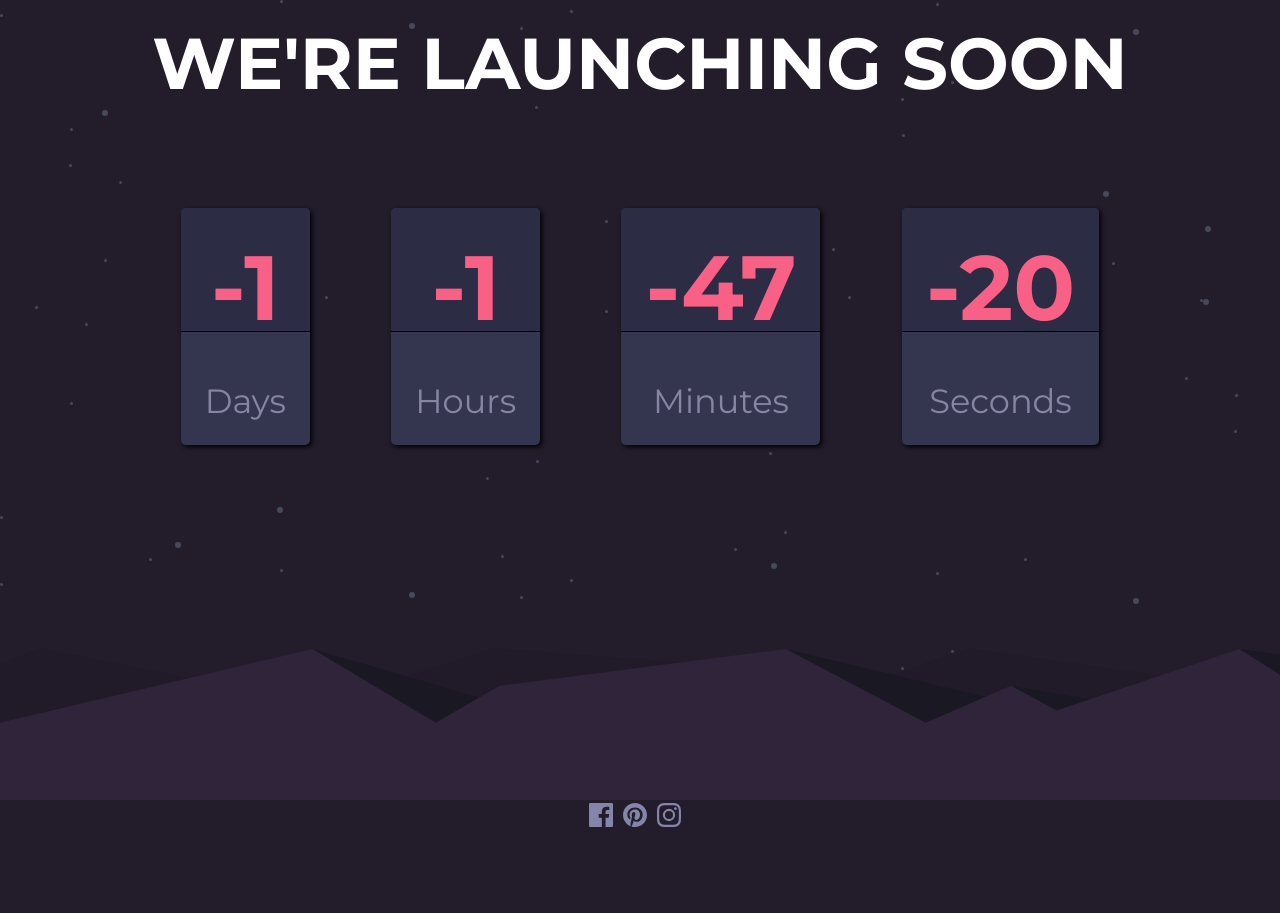
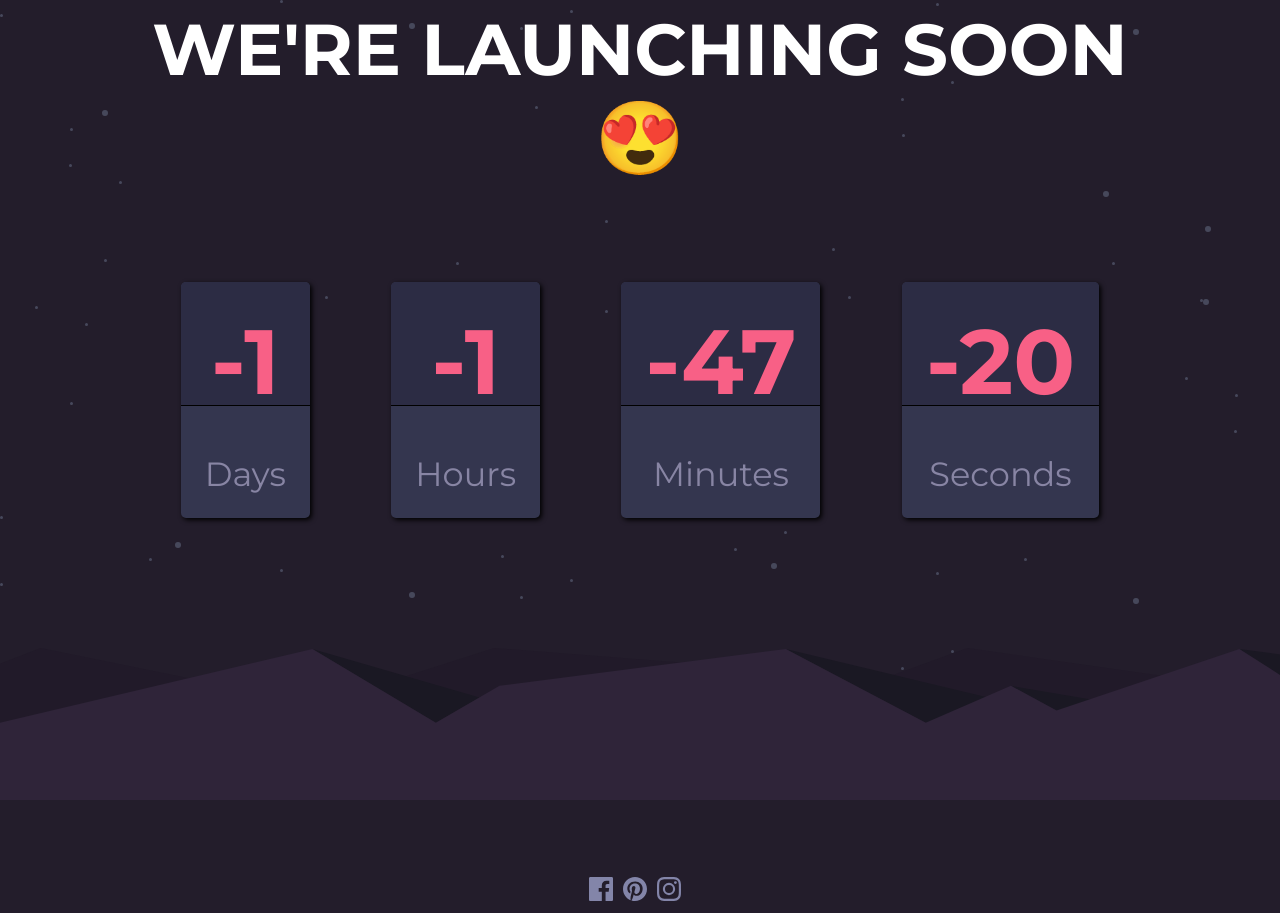
Before and after one commit to leo-marqz/countdown_timer, a plain HTML site: page index.html in a window 1280 px wide. Before the commit the page ends 839 px from the top, so only its background shows below. Drawn offline with Linux system fonts and the light colour scheme.

Commit message:
se agrego un emoji a la pagina

```diff
--- a/index.html
+++ b/index.html
@@ -12,7 +12,7 @@
   <main>
     <section>
       <h1>
-    We're launching soon
+    We're launching soon &#128525;
   </h1>
   <div class="timer">
     <div class="small-card">
```
